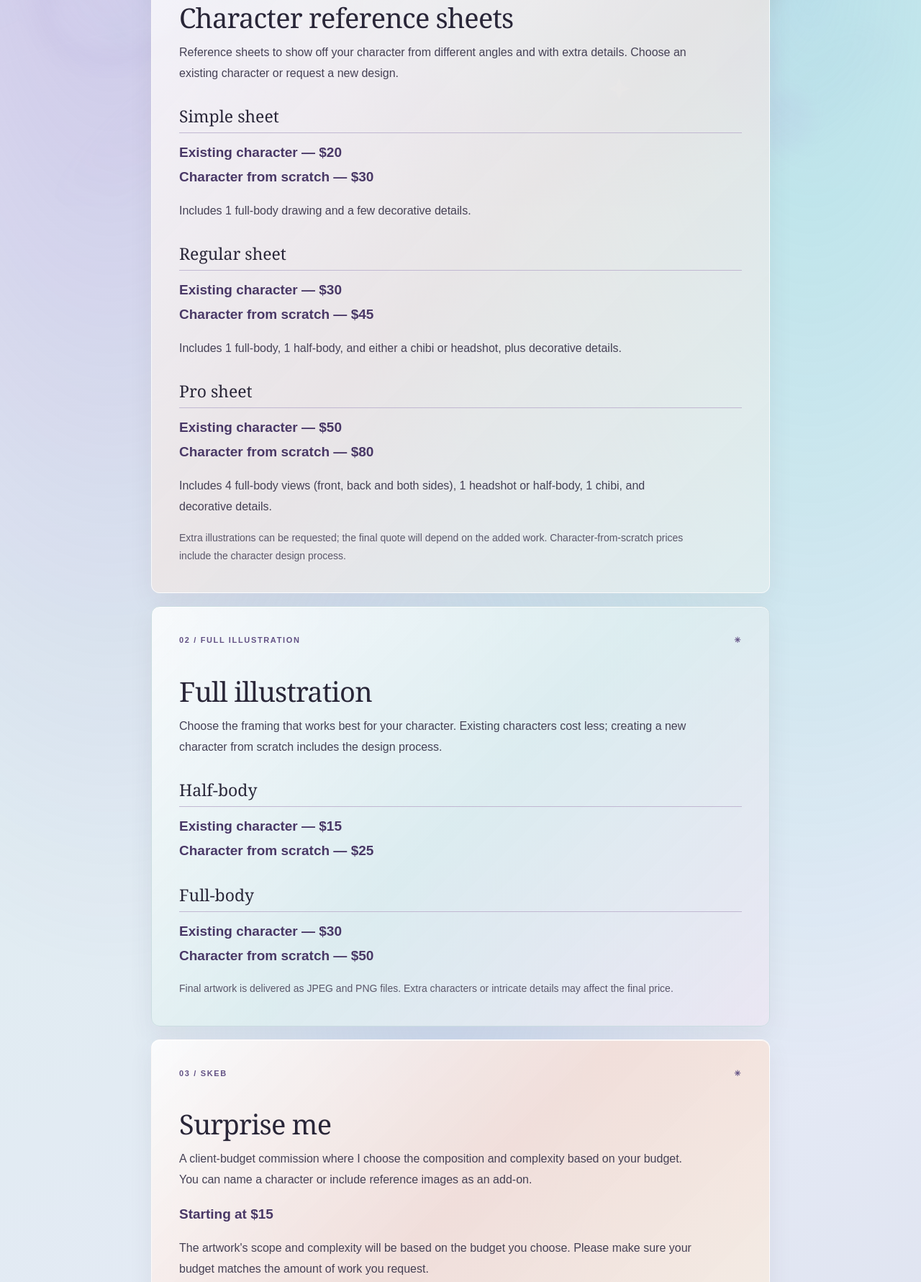
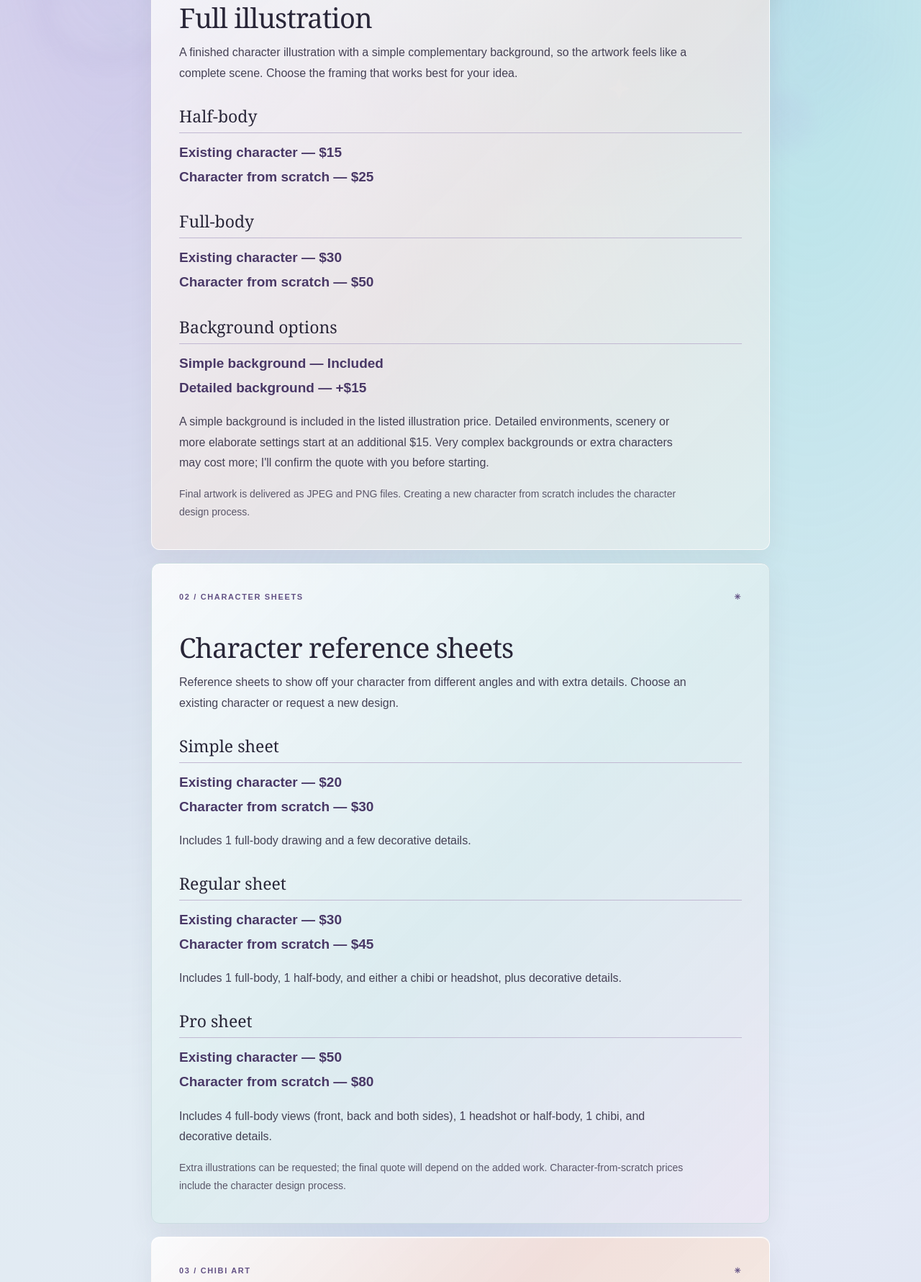
Before and after one commit to Yoza1031/Yoza, a plain HTML site: page shop.html in a window 1280 px wide. Shown: the part 538-2319 px from the top of the page at 72% size. Drawn offline with Linux system fonts and the light colour scheme.

Commit message:
Reorder shop services and clarify illustration backgrounds

```diff
--- a/shop.html
+++ b/shop.html
@@ -4,7 +4,7 @@
 <meta charset="utf-8">
 <meta name="viewport" content="width=device-width, initial-scale=1">
 <meta name="theme-color" content="#f5eee4">
-<meta name="description" content="Character sheets, full illustrations, chibi art and surprise-me commissions by YOZA.">
+<meta name="description" content="Full illustrations, character reference sheets, chibi art and surprise-me commissions by YOZA.">
 <title>Shop — YOZA</title>
 <link rel="stylesheet" href="style.css">
 </head>
@@ -15,7 +15,16 @@
 <section class="page-content"><div class="wrap">
 <div class="shop-grid">
 <article class="service price-card">
-<div class="service-top"><span>01 / CHARACTER SHEETS</span><span>✳</span></div>
+<div class="service-top"><span>01 / FULL ILLUSTRATION</span><span>✳</span></div>
+<div><h3>Full illustration</h3><p>A finished character illustration with a simple complementary background, so the artwork feels like a complete scene. Choose the framing that works best for your idea.</p>
+<h4>Half-body</h4><p><strong>Existing character — $15</strong><br><strong>Character from scratch — $25</strong></p>
+<h4>Full-body</h4><p><strong>Existing character — $30</strong><br><strong>Character from scratch — $50</strong></p>
+<h4>Background options</h4><p><strong>Simple background — Included</strong><br><strong>Detailed background — +$15</strong></p>
+<p>A simple background is included in the listed illustration price. Detailed environments, scenery or more elaborate settings start at an additional $15. Very complex backgrounds or extra characters may cost more; I'll confirm the quote with you before starting.</p>
+<p><small>Final artwork is delivered as JPEG and PNG files. Creating a new character from scratch includes the character design process.</small></p></div>
+</article>
+<article class="service price-card">
+<div class="service-top"><span>02 / CHARACTER SHEETS</span><span>✳</span></div>
 <div><h3>Character reference sheets</h3><p>Reference sheets to show off your character from different angles and with extra details. Choose an existing character or request a new design.</p>
 <h4>Simple sheet</h4><p><strong>Existing character — $20</strong><br><strong>Character from scratch — $30</strong></p><p>Includes 1 full-body drawing and a few decorative details.</p>
 <h4>Regular sheet</h4><p><strong>Existing character — $30</strong><br><strong>Character from scratch — $45</strong></p><p>Includes 1 full-body, 1 half-body, and either a chibi or headshot, plus decorative details.</p>
@@ -23,26 +32,19 @@
 <p><small>Extra illustrations can be requested; the final quote will depend on the added work. Character-from-scratch prices include the character design process.</small></p></div>
 </article>
 <article class="service price-card">
-<div class="service-top"><span>02 / FULL ILLUSTRATION</span><span>✳</span></div>
-<div><h3>Full illustration</h3><p>Choose the framing that works best for your character. Existing characters cost less; creating a new character from scratch includes the design process.</p>
-<h4>Half-body</h4><p><strong>Existing character — $15</strong><br><strong>Character from scratch — $25</strong></p>
-<h4>Full-body</h4><p><strong>Existing character — $30</strong><br><strong>Character from scratch — $50</strong></p>
-<p><small>Final artwork is delivered as JPEG and PNG files. Extra characters or intricate details may affect the final price.</small></p></div>
+<div class="service-top"><span>03 / CHIBI ART</span><span>✳</span></div>
+<div><h3>Chibi commission</h3><p>A cute, simplified character illustration with an expressive pose and personality.</p><p><strong>$10</strong></p><p>Final details and any extra elements can be discussed before confirming the commission.</p></div>
 </article>
 <article class="service price-card">
-<div class="service-top"><span>03 / SKEB</span><span>✳</span></div>
+<div class="service-top"><span>04 / SKEB</span><span>✳</span></div>
 <div><h3>Surprise me</h3><p>A client-budget commission where I choose the composition and complexity based on your budget. You can name a character or include reference images as an add-on.</p>
 <p><strong>Starting at $15</strong></p>
 <p>The artwork's scope and complexity will be based on the budget you choose. Please make sure your budget matches the amount of work you request.</p>
 <p><small>This option does not include revisions. The submitted request is the brief I work from, and the completed artwork is the final result. Please review the details carefully before requesting: SKEB commissions are non-refundable.</small></p>
 </div>
 </article>
-<article class="service price-card">
-<div class="service-top"><span>04 / CHIBI ART</span><span>✳</span></div>
-<div><h3>Chibi commission</h3><p>A cute, simplified character illustration with an expressive pose and personality.</p><p><strong>$10</strong></p><p>Final details and any extra elements can be discussed before confirming the commission.</p></div>
-</article>
 </div>
-<div class="note"><strong>Before ordering:</strong> All prices are in USD. Prices may change with complexity, extra characters, backgrounds or additional details. Message me first to confirm the scope, final price, timeline and availability. No payment is taken through this page, and an enquiry does not confirm a booking.</div>
+<div class="note"><strong>Before ordering:</strong> All prices are in USD. Detailed backgrounds, extra characters and intricate details may increase the final price. Message me first to confirm the scope, final price, timeline and availability. No payment is taken through this page, and an enquiry does not confirm a booking.</div>
 <div class="actions"><a class="btn" href="https://instagram.com/Yoza1031" target="_blank" rel="noopener">Ask about a commission ↗</a><a class="btn secondary" href="contact.html">Contact</a></div>
 </div></section>
 </main>
```
